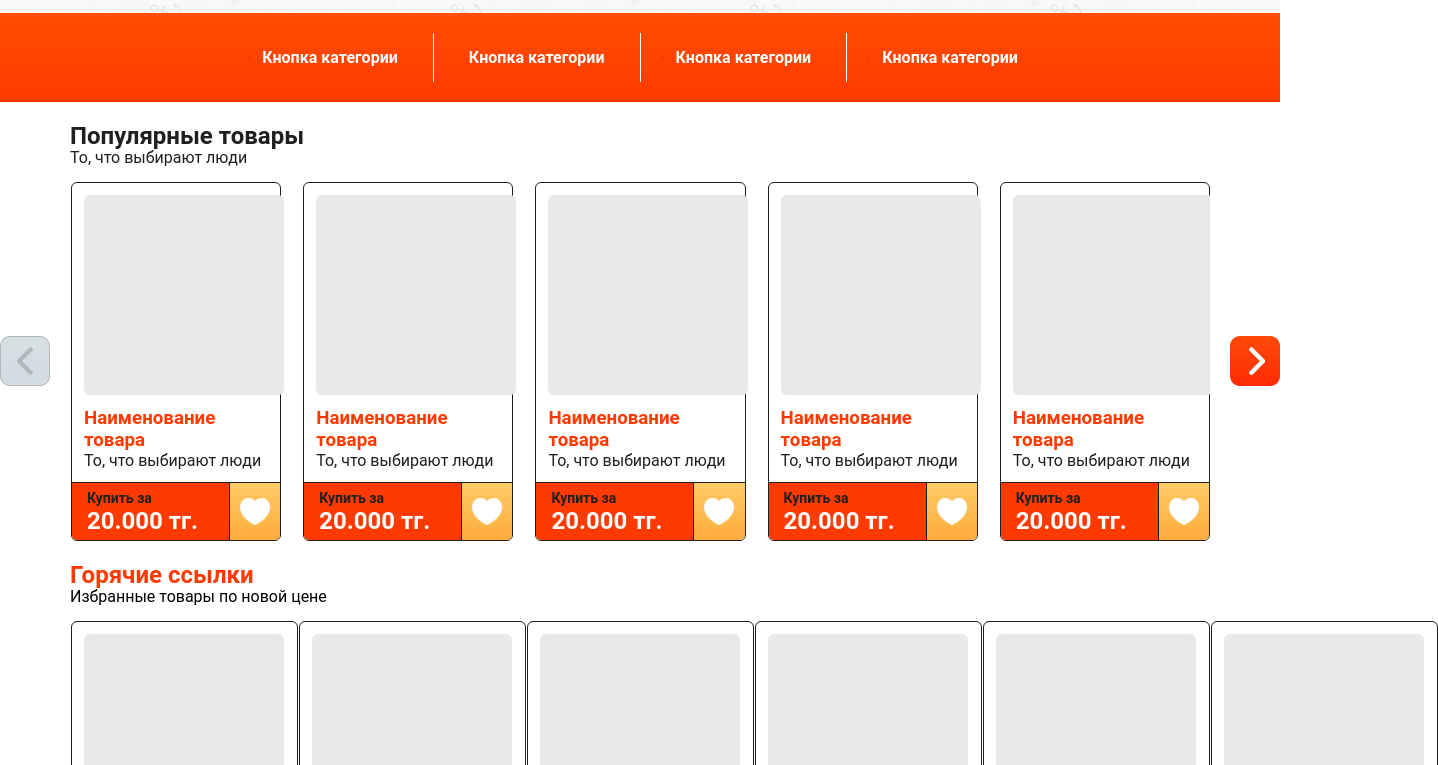
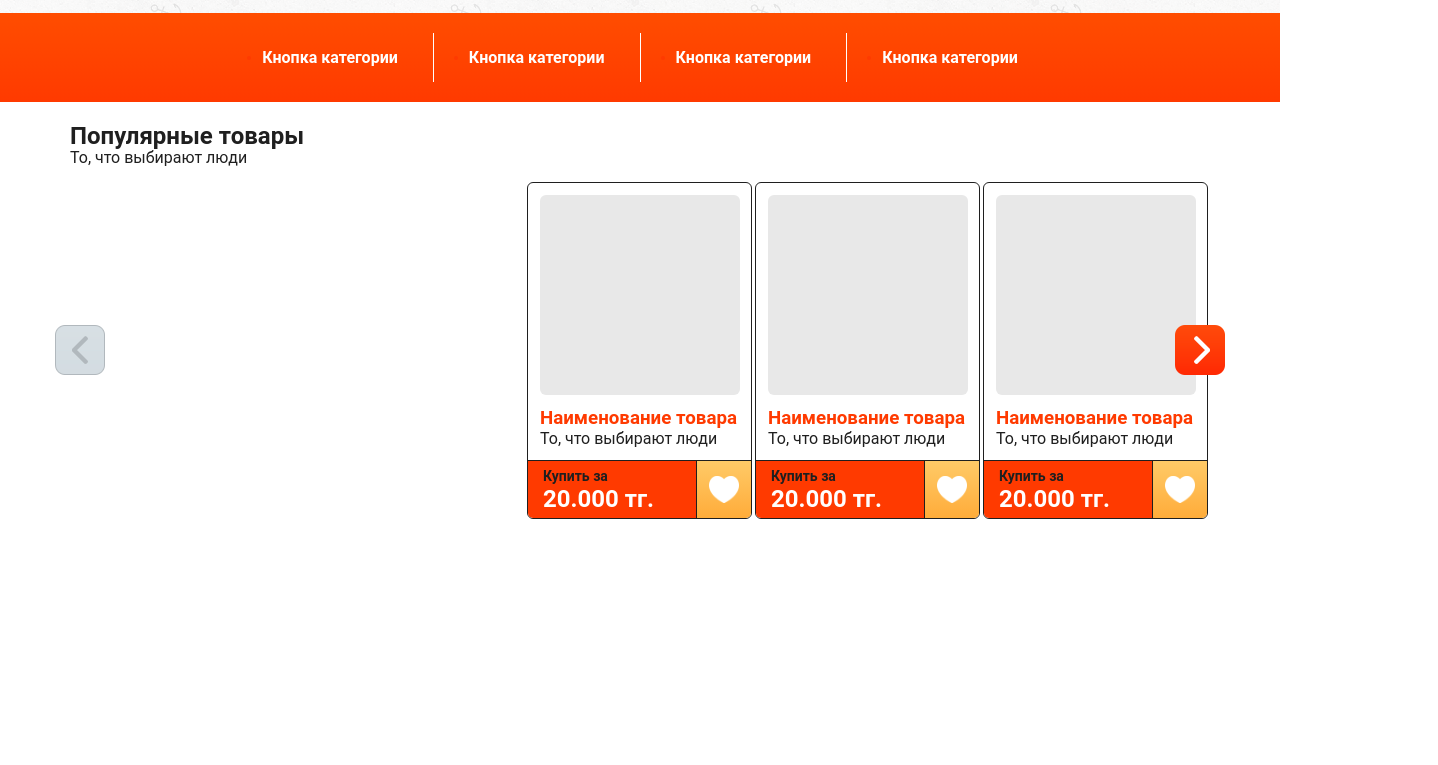
Before and after one commit to dworker863/storeTop, a React (Create React App) app: page / in a window 1280 px wide. Shown: the part 455-1220 px from the top of the page, 1438 px wide, since content can reach past the window. After the commit the page ends 974 px from the top, so only its background shows below. Built offline with nearby package versions, Linux system fonts and the light colour scheme.

Commit message:
Slider all screens

```diff
--- a/src/App.tsx
+++ b/src/App.tsx
@@ -15,7 +15,7 @@ function App() {
         <Menu />
         <Container type="common">
           <PopularGoods />
-          <DiscountGoods />
+          {/* <DiscountGoods /> */}
         </Container>
       </main>
     </ThemeProvider>
--- a/src/app/components/Blocks/Container/StyledContainer.ts
+++ b/src/app/components/Blocks/Container/StyledContainer.ts
@@ -40,7 +40,7 @@ export const StyledContainer = styled.div<IStyledContainer>`
   ${({ type }) =>
     type === 'common' &&
     css`
-      width: 1220px;
+      max-width: 1220px;
       margin: 0 auto;
     `}
 `;
--- a/src/app/components/Blocks/GoodsItem/StyledGoodsItem.ts
+++ b/src/app/components/Blocks/GoodsItem/StyledGoodsItem.ts
@@ -1,9 +1,14 @@
 import styled from 'styled-components';
 
 export const StyledGoodsItem = styled.div`
+  width: 225px;
   margin-left: 1px;
   border: 1px solid ${(props) => props.theme.colors.grey};
   border-radius: 6px;
+
+  @media (max-width: 992px) {
+    margin: 0 auto;
+  }
 `;
 
 export const StyledGoodsItemContentWrapper = styled.div`
--- a/src/app/components/Blocks/Slider/Slider.tsx
+++ b/src/app/components/Blocks/Slider/Slider.tsx
@@ -16,8 +16,9 @@ const SwiperComponent: FC = ({ children }) => {
   return (
     <StyledSliderWrapper>
       <Swiper
-        spaceBetween={21}
-        slidesPerView={5}
+        spaceBetween={0}
+        slidesPerView={1}
+        centeredSlides={true}
         navigation={{
           prevEl: '.swiper-button-prev-custom',
           nextEl: '.swiper-button-next-custom',
@@ -25,6 +26,30 @@ const SwiperComponent: FC = ({ children }) => {
         modules={[Pagination, Navigation]}
         onSlideChange={() => console.log('slide change')}
         onSwiper={(swiper) => console.log(swiper)}
+        breakpoints={{
+          576: {
+            slidesPerView: 2,
+            centeredSlides: false,
+          },
+          768: {
+            slidesPerView: 3,
+            centeredSlides: true,
+          },
+          992: {
+            spaceBetween: 16,
+            slidesPerView: 4,
+            centeredSlides: false,
+          },
+          1200: {
+            spaceBetween: 0,
+            slidesPerView: 5,
+            centeredSlides: true,
+          },
+          1400: {
+            spaceBetween: 21,
+            slidesPerView: 5,
+          },
+        }}
       >
         {children}
       </Swiper>
--- a/src/app/components/Blocks/Slider/StyledSlider.ts
+++ b/src/app/components/Blocks/Slider/StyledSlider.ts
@@ -26,6 +26,14 @@ export const StyledPrevButton = styled.div`
   background-size: cover;
   background-position: center;
   transform: rotate(180deg);
+
+  @media (max-width: 1400px) {
+    left: -15px;
+  }
+
+  @media (max-width: 1200px) {
+    left: 15px;
+  }
 `;
 
 export const StyledNextButton = styled.div`
@@ -39,4 +47,12 @@ export const StyledNextButton = styled.div`
   background-repeat: no-repeat;
   background-size: cover;
   background-position: center;
+
+  @media (max-width: 1400px) {
+    right: -15px;
+  }
+
+  @media (max-width: 1200px) {
+    right: 15px;
+  }
 `;
```
